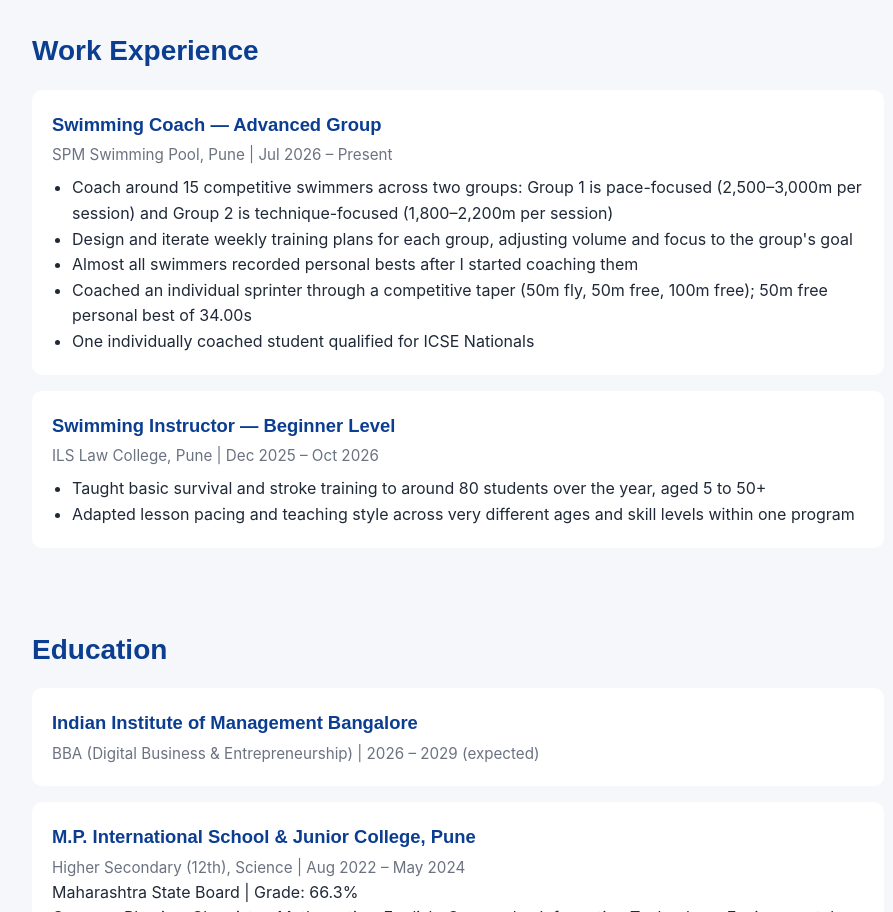
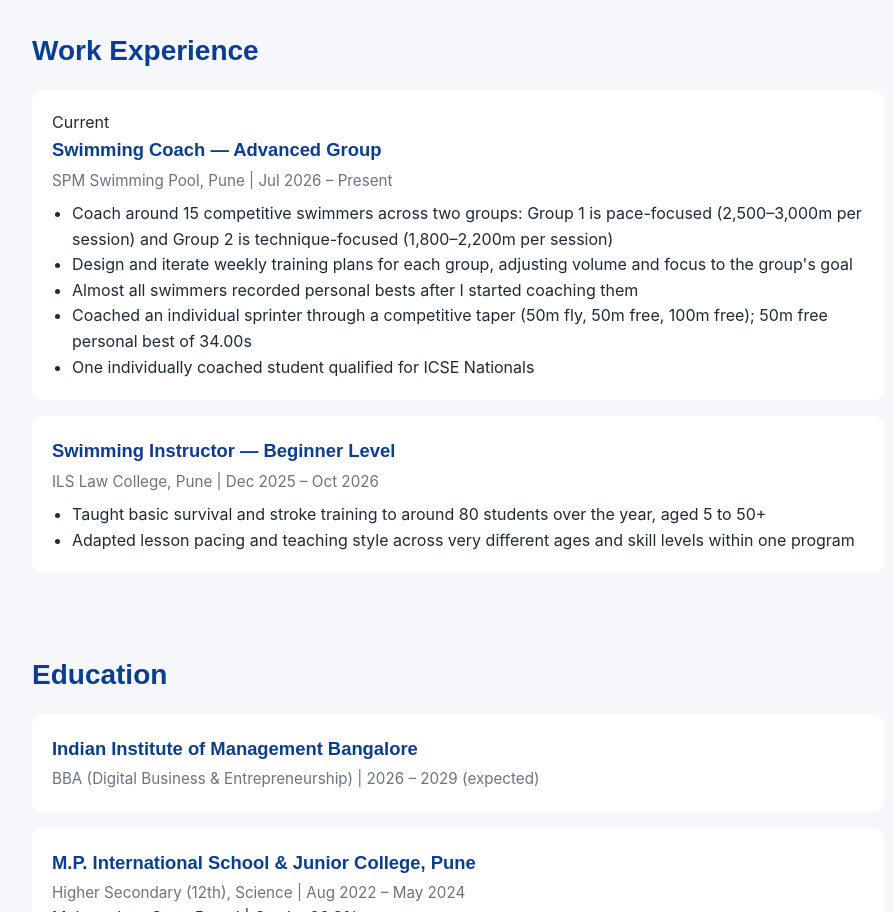
Before and after one commit to Adityab9211/resume-assignment, a plain HTML site: page index.html in a window 1280 px wide. Shown: the part 801-1713 px from the top of the page, without its empty margins (182-1075 px from the left). Drawn offline with Linux system fonts and the light colour scheme.

Commit message:
Update index.html

```diff
--- a/index.html
+++ b/index.html
@@ -41,6 +41,7 @@
       <h2>Work Experience</h2>
 
       <article class="card">
+        <span class="badge">Current</span>
         <h3>Swimming Coach — Advanced Group</h3>
         <p class="meta">SPM Swimming Pool, Pune | Jul 2026 – Present</p>
         <ul>
```
